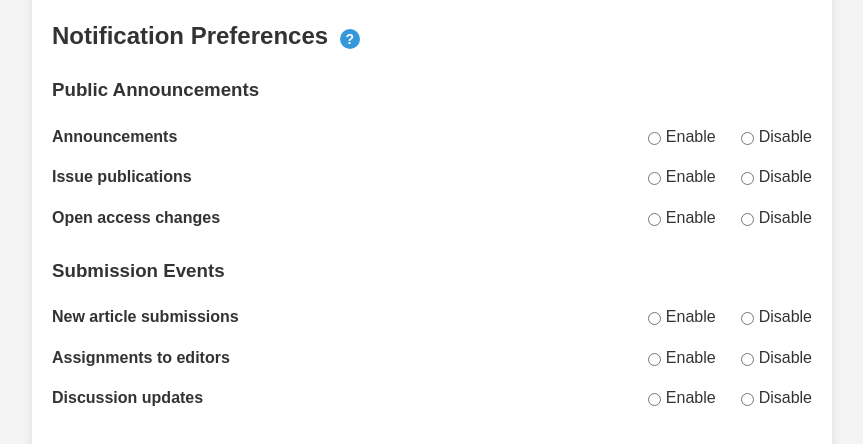
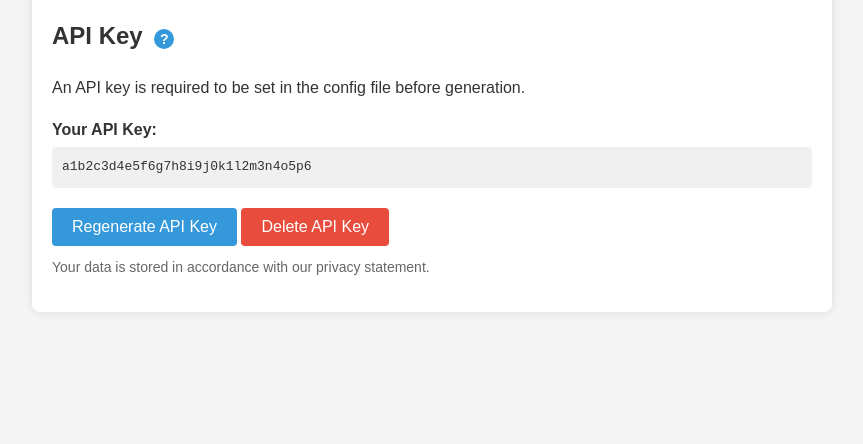
Before and after one commit to vicky-ssingh/REV, a plain HTML site: page index.html in a window 1280 px wide. Shown: the part 160-604 px from the top of the page, without its empty margins (208-1071 px from the left). Drawn offline with Linux system fonts and the light colour scheme.

Commit message:
Update index.html

```diff
--- a/index.html
+++ b/index.html
@@ -210,57 +210,15 @@
         </div>
 
         <div id="identity" class="tab-content active">
-            <h2>Notification Preferences <span class="help-icon" title="Manage your notification settings">?</span></h2>
-            <form>
-                <h3>Public Announcements</h3>
-                <div class="notification-group">
-                    <div class="notification-item">
-                        <label>Announcements</label>
-                        <div class="radio-group">
-                            <label><input type="radio" name="announcements" value="enable"> Enable</label>
-                            <label><input type="radio" name="announcements" value="disable"> Disable</label>
-                        </div>
-                    </div>
-                    <div class="notification-item">
-                        <label>Issue publications</label>
-                        <div class="radio-group">
-                            <label><input type="radio" name="issue-publications" value="enable"> Enable</label>
-                            <label><input type="radio" name="issue-publications" value="disable"> Disable</label>
-                        </div>
-                    </div>
-                    <div class="notification-item">
-                        <label>Open access changes</label>
-                        <div class="radio-group">
-                            <label><input type="radio" name="open-access-changes" value="enable"> Enable</label>
-                            <label><input type="radio" name="open-access-changes" value="disable"> Disable</label>
-                        </div>
-                    </div>
-                </div>
-
-                <h3>Submission Events</h3>
-                <div class="notification-group">
-                    <div class="notification-item">
-                        <label>New article submissions</label>
-                        <div class="radio-group">
-                            <label><input type="radio" name="new-submissions" value="enable"> Enable</label>
-                            <label><input type="radio" name="new-submissions" value="disable"> Disable</label>
-                        </div>
-                    </div>
-                    <div class="notification-item">
-                        <label>Assignments to editors</label>
-                        <div class="radio-group">
-                            <label><input type="radio" name="editor-assignments" value="enable"> Enable</label>
-                            <label><input type="radio" name="editor-assignments" value="disable"> Disable</label>
-                        </div>
-                    </div>
-                    <div class="notification-item">
-                        <label>Discussion updates</label>
-                        <div class="radio-group">
-                            <label><input type="radio" name="discussion-updates" value="enable"> Enable</label>
-                            <label><input type="radio" name="discussion-updates" value="disable"> Disable</label>
-                        </div>
-                    </div>
-                </div>
+            <h2>API Key <span class="help-icon" title="Manage your API key">?</span></h2>
+            <p>An API key is required to be set in the config file before generation.</p>
+            <div class="form-group">
+                <label>Your API Key:</label>
+                <div class="api-key">a1b2c3d4e5f6g7h8i9j0k1l2m3n4o5p6</div>
+            </div>
+            <button class="btn">Regenerate API Key</button>
+            <button class="btn" style="background-color: #e74c3c;">Delete API Key</button>
+            <p class="privacy-notice">Your data is stored in accordance with our privacy statement.</p>
         </div>
 
         <div id="contact" class="tab-content">
```
